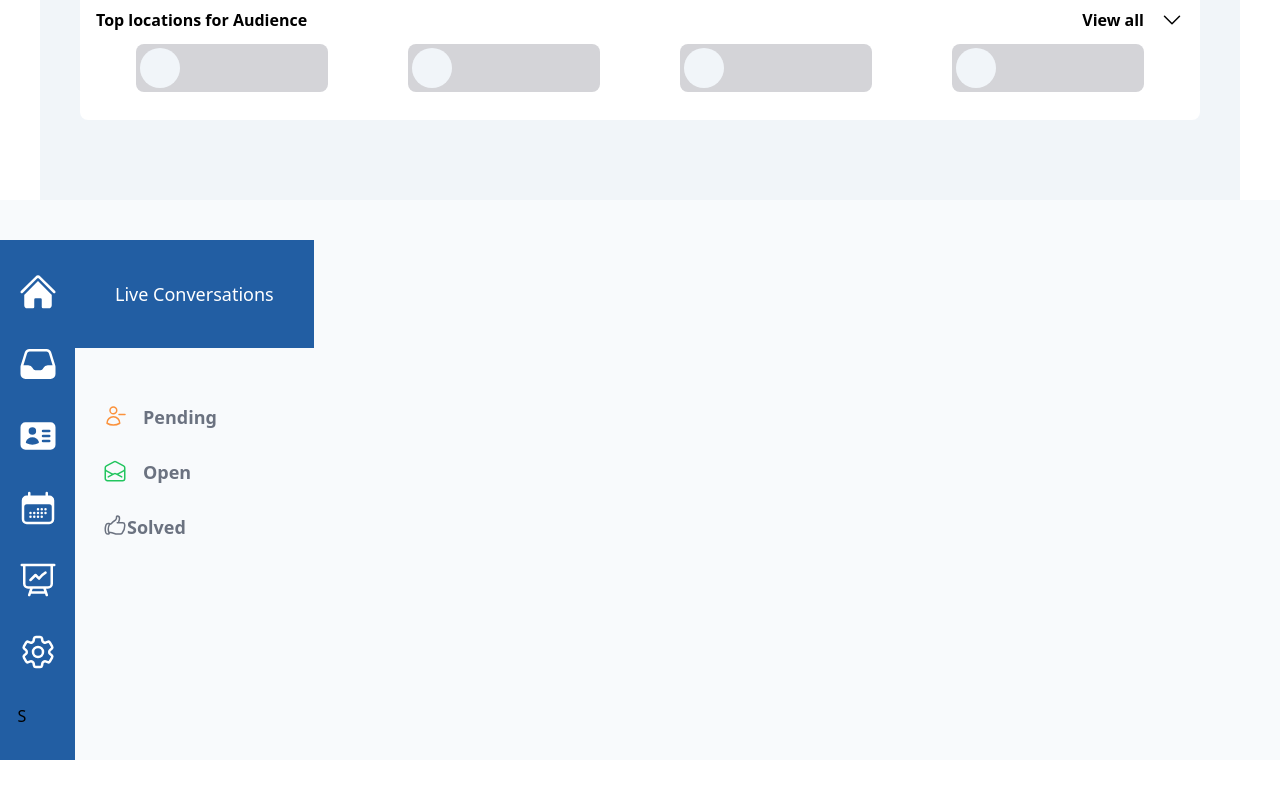
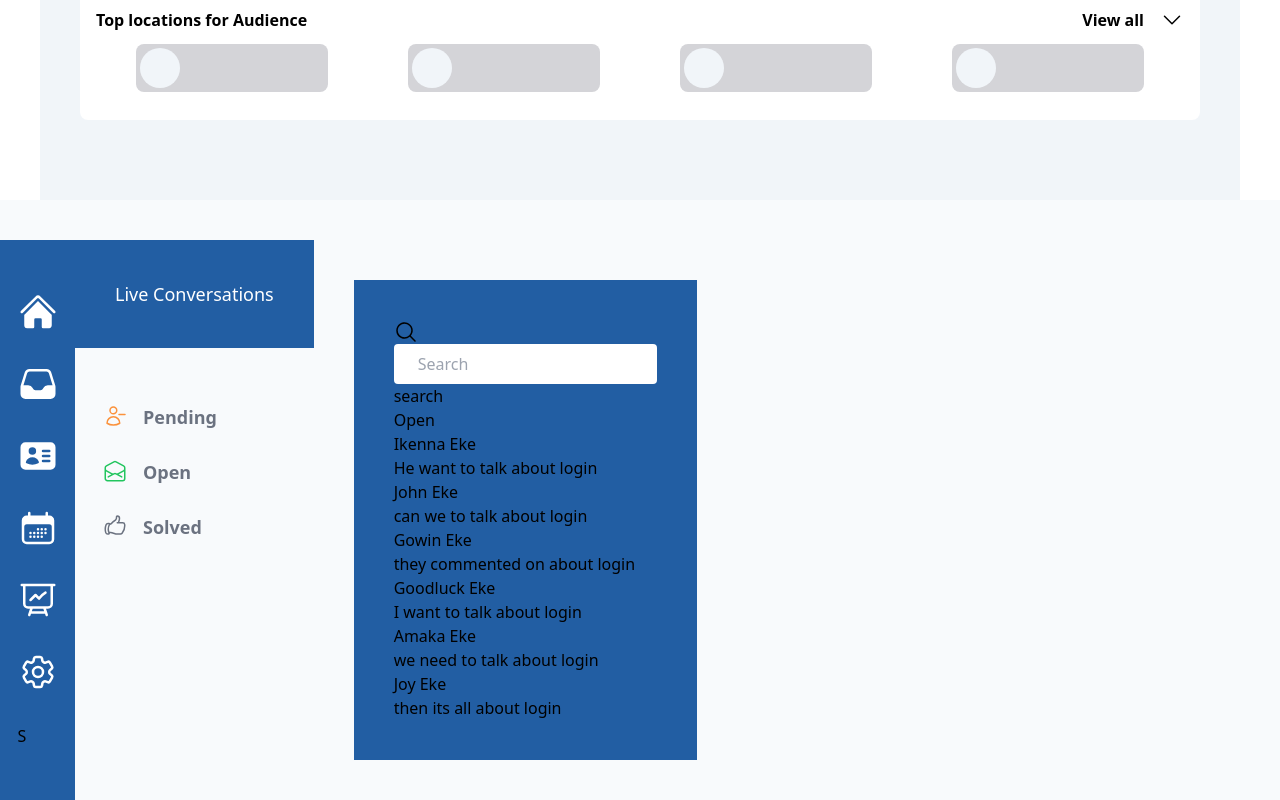
Before and after one commit to Ikendu/linegraph, a React (Vite) app: page / in a window 1280 px wide. Shown: the part 2213-3013 px from the top of the page. Before the commit the page ends 2973 px from the top, so only its background shows below. Built offline with nearby package versions, Linux system fonts and the light colour scheme.

Commit message:
list chat users

```diff
--- a/src/assets/Icons.jsx
+++ b/src/assets/Icons.jsx
@@ -185,3 +185,18 @@ export const HandWellIcon = () => (
     />
   </svg>
 )
+
+export const SearchIcon = () => (
+  <svg
+    xmlns='http://www.w3.org/2000/svg'
+    viewBox='0 0 24 24'
+    fill='currentColor'
+    className='w-6 h-6'
+  >
+    <path
+      fillRule='evenodd'
+      d='M10.5 3.75a6.75 6.75 0 1 0 0 13.5 6.75 6.75 0 0 0 0-13.5ZM2.25 10.5a8.25 8.25 0 1 1 14.59 5.28l4.69 4.69a.75.75 0 1 1-1.06 1.06l-4.69-4.69A8.25 8.25 0 0 1 2.25 10.5Z'
+      clipRule='evenodd'
+    />
+  </svg>
+)
--- a/src/components/ChatPage.jsx
+++ b/src/components/ChatPage.jsx
@@ -6,9 +6,11 @@ import {
   HandWellIcon,
   HomeIcon,
   InboxIcon,
+  SearchIcon,
   SettingIcon,
   UserMinusIcon,
 } from '../assets/Icons'
+import { users } from './Data'
 
 const ChatPage = () => {
   return (
@@ -39,6 +41,9 @@ const ChatPage = () => {
         </div>
       </nav>
       <LiveChat />
+      <div className='p-10 bg-[#225EA3] m-10'>
+        <MessageBar />
+      </div>
     </div>
   )
 }
@@ -56,11 +61,33 @@ const LiveChat = () => {
         <div className='flex gap-4'>
           <BoxOpenIcon /> Open
         </div>
-        <div className='flex'>
+        <div className='flex gap-4'>
           <HandWellIcon /> Solved
         </div>
       </div>
     </div>
   )
 }
+
+const MessageBar = () => {
+  return (
+    <div>
+      <form>
+        <SearchIcon />
+        <input type='txst' placeholder='Search' className='p-2 rounded pl-6' />
+      </form>
+      <div>search</div>
+      <div>Open</div>
+      <div>
+        {users.map((user) => (
+          <div key={user.name}>
+            <h3>{user.name}</h3>
+            <p>{user.mesg}</p>
+          </div>
+        ))}
+      </div>
+    </div>
+  )
+}
+
 export default ChatPage
--- a/src/components/Data.js
+++ b/src/components/Data.js
@@ -35,3 +35,12 @@ export const Data = [
     visitors: 0,
   },
 ]
+
+export const users = [
+  { name: `Ikenna Eke`, mesg: `He want to talk about login` },
+  { name: `John Eke`, mesg: `can we to talk about login` },
+  { name: `Gowin Eke`, mesg: `they commented on about login` },
+  { name: `Goodluck Eke`, mesg: `I want to talk about login` },
+  { name: `Amaka Eke`, mesg: `we need to talk about login` },
+  { name: `Joy Eke`, mesg: `then its all about login` },
+]
```
